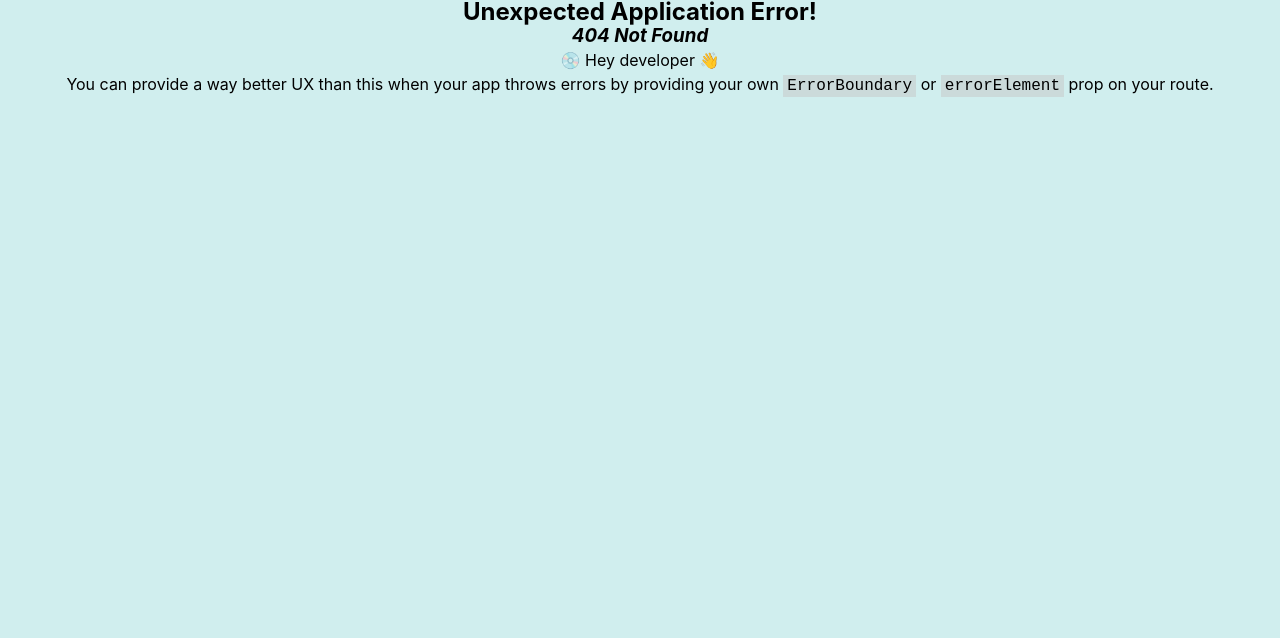
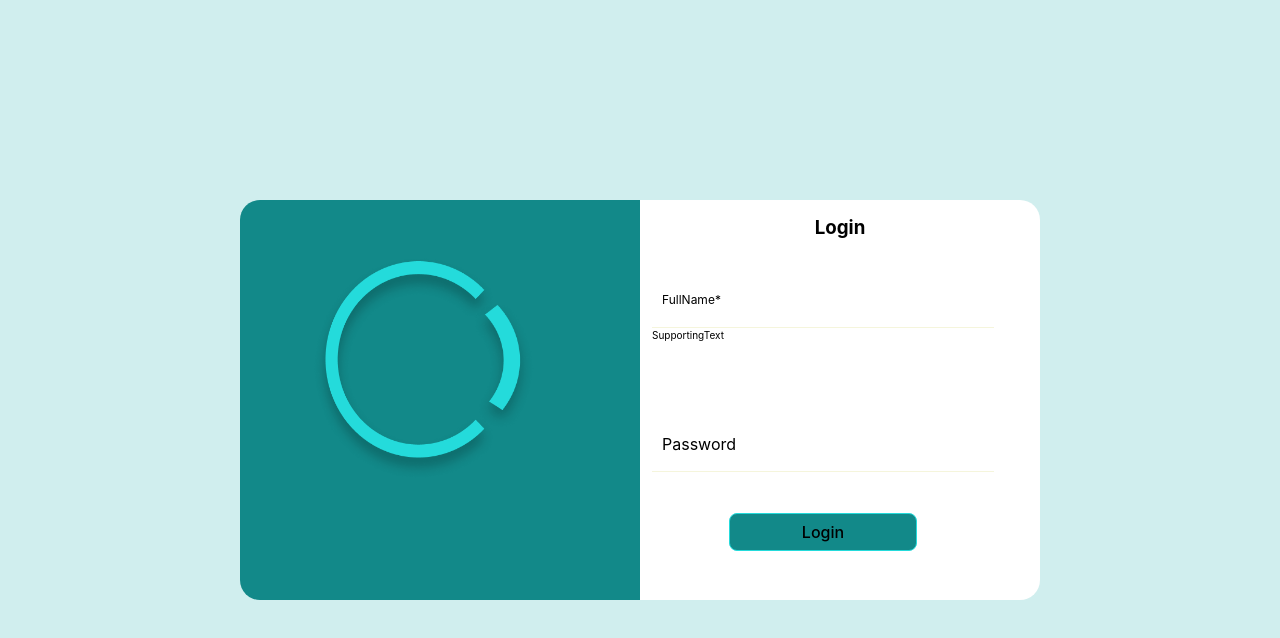
Before and after one commit to Bousrahu-umuhoza/HRM-GROUP6-, a React (Vite) app: page / in a window 1280 px wide. Before the commit this address had no page. Shown: the top 638 px of the page. Built offline with nearby package versions, Linux system fonts and the light colour scheme.

Commit message:
input-four

```diff
--- a/src/App.tsx
+++ b/src/App.tsx
@@ -9,9 +9,10 @@ import { ResetPassword } from './routes/reset-password'
 
 const router = createBrowserRouter([
  {
-    path:'/login',
+    path:'/',
     element:<Login/>
   },
+
   {
     path:'/signup',
     element:<SignUp/>
@@ -23,7 +24,8 @@ const router = createBrowserRouter([
   {
     path: "/reset-password",
     element: <ResetPassword/>
-  }
+  },
+
 ])
 function App(){
 
--- a/src/comp/comp.tsx
+++ b/src/comp/comp.tsx
@@ -16,7 +16,7 @@ return (
 
 }} variant="three" errorText="Error ..." /> <br />
 
-<TextFieldExplained name={"PassW"} variant={"one"} label={""} placeholder="Password"/>
+<TextFieldExplained name={"PassWord"} variant={"four"} label={"password"} placeholder="Password"/>
 
 </div>
 )
--- a/src/components/input/index.tsx
+++ b/src/components/input/index.tsx
@@ -5,7 +5,7 @@ import { ChangeEventHandler, useState } from "react";
 type Props = {
     name: string,
     type?: "email" | "password" | "text" | "number" | "date" | "Username",
-    variant: "one" | "two" | "three",
+    variant: "one" | "two" | "three" |"four",
     label: string,
     helperText?: string,
     errorText?: string,
--- a/src/components/signup/signup.css
+++ b/src/components/signup/signup.css
@@ -4,7 +4,7 @@ body{
     justify-content: center;
     align-items: center;
     text-align: center;
-    background-color: #d0eeee ;
+    /* background-color: #d0eeee ; */
 }
 .register{
     /* padding: 20px; */
```
